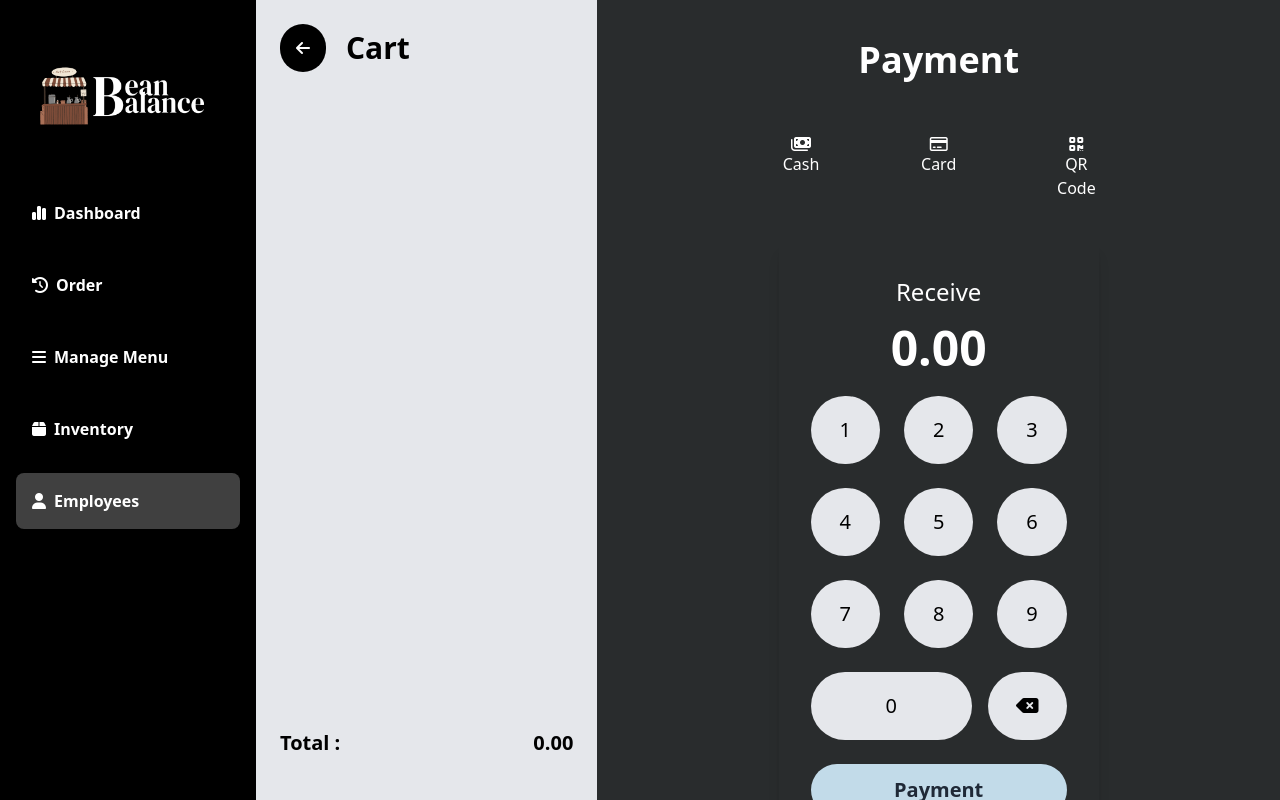
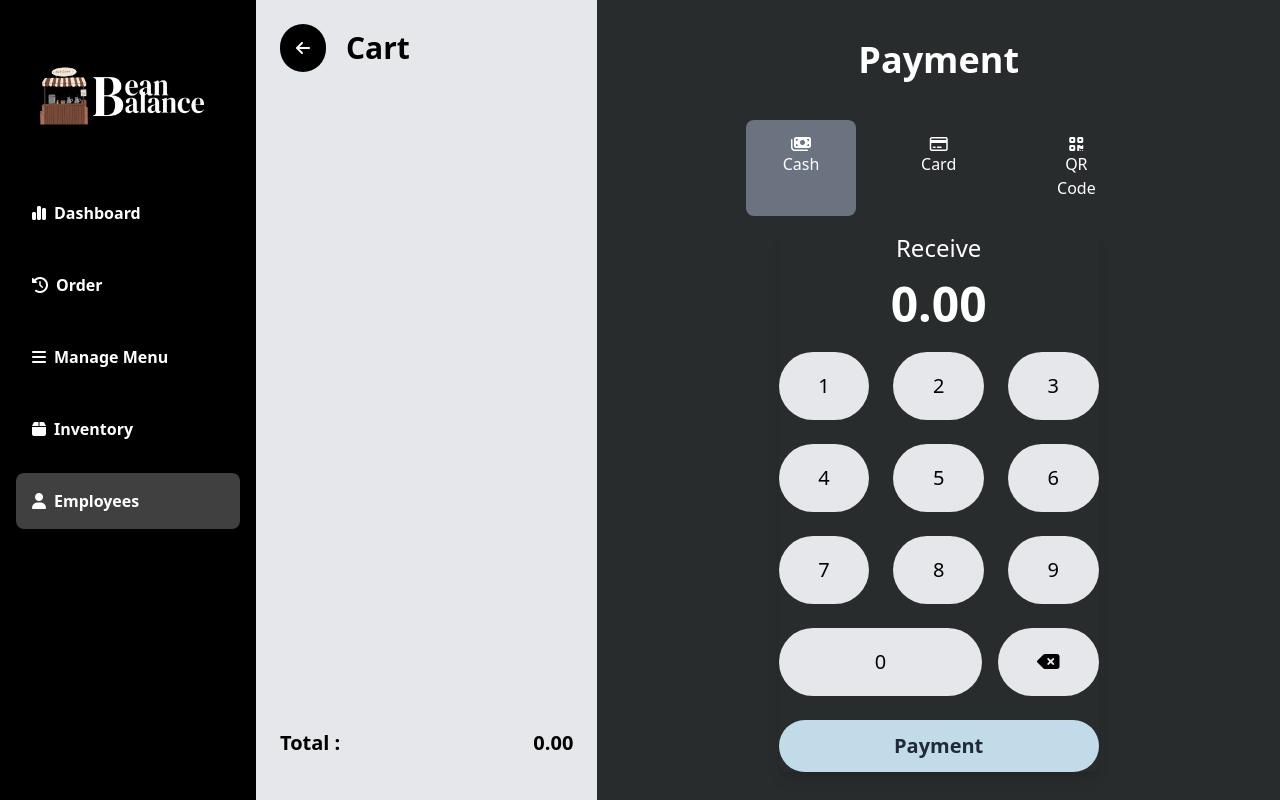
Before and after one commit to jeena5555/project-server-side, a Django app: template beanbalance/menu/templates/payment.html in a window 1280 px wide. Run offline with Django 5.2, Linux system fonts and the light colour scheme; the template is opened without the code that fills it, so the values that code supplies are empty; some libraries are stand-ins or nearby versions.

Commit message:
done:order-menu-payment

```diff
--- a/beanbalance/menu/templates/payment.html
+++ b/beanbalance/menu/templates/payment.html
@@ -30,25 +30,25 @@
 
             <div class="payment-method m-2">
                 <div class="payment-method m-2">
-                    <div class="flex space-x-7 mb-5">
-                        <button onclick="setPaymentMethod('Cash')" class="border border-gray-300 px-8 py-4 rounded-lg flex flex-col items-center transition-transform transform hover:bg-gray-700 active:bg-gray-600 focus:outline-none focus:ring-2 focus:ring-gray-300 focus:ring-opacity-50 focus:bg-gray-500">
+                    <div class="flex space-x-7">
+                        <button onclick="setPaymentMethod('Cash')" id="cashButton" class="payment-method-button border border-gray-300 px-8 py-4 rounded-lg flex flex-col items-center transition-transform transform hover:bg-gray-700 active:bg-gray-600 focus:outline-none focus:ring-2 focus:ring-gray-300 focus:ring-opacity-50">
                             <i class="fa-solid fa-money-bills"></i>
                             <span>Cash</span>
                         </button>
-                        <button onclick="setPaymentMethod('Card')" class="border border-gray-300 px-8 py-4 rounded-lg flex flex-col items-center transition-transform transform hover:bg-gray-700 active:bg-gray-600 focus:outline-none focus:ring-2 focus:ring-gray-300 focus:ring-opacity-50 focus:bg-gray-500">
+                        <button onclick="setPaymentMethod('Card')" id="cardButton" class="payment-method-button border border-gray-300 px-8 py-4 rounded-lg flex flex-col items-center transition-transform transform hover:bg-gray-700 active:bg-gray-600 focus:outline-none focus:ring-2 focus:ring-gray-300 focus:ring-opacity-50">
                             <i class="fa-regular fa-credit-card"></i>
                             <span>Card</span>
                         </button>
-                        <button onclick="setPaymentMethod('QR Code')" class="border border-gray-300 px-8 py-4 rounded-lg flex flex-col items-center transition-transform transform hover:bg-gray-700 active:bg-gray-600 focus:outline-none focus:ring-2 focus:ring-gray-300 focus:ring-opacity-50 focus:bg-gray-500">
+                        <button onclick="setPaymentMethod('QR Code')" id="qrCodeButton" class="payment-method-button border border-gray-300 px-8 py-4 rounded-lg flex flex-col items-center transition-transform transform hover:bg-gray-700 active:bg-gray-600 focus:outline-none focus:ring-2 focus:ring-gray-300 focus:ring-opacity-50">
                             <i class="fa-solid fa-qrcode"></i>
                             <span>QR Code</span>
                         </button>
                     </div>
-                    <input type="hidden" id="selectedPaymentMethod" value="Cash">
                 </div>
             </div>
 
-            <div id="selectedPaymentDisplay" class="border-white p-8 mb-5 rounded-lg shadow-lg w-80 h-100 text-center">
+            <div id="selectedPaymentDisplay" class="border-white rounded-lg shadow-lg w-80 h-100 text-center">
+                <div id="cashPayment">
                     <h2 class="text-white text-2xl mb-4">Receive</h2>
                     <div id="receive" class="text-white text-5xl font-bold mb-6">0.00</div>
                     <div class="grid grid-cols-3 gap-6">
@@ -62,26 +62,41 @@
                             </button>
                         </div>
                     </div>
+                </div>
+
+                <div id="cardPayment" class="hidden">
+                    <h2 class="text-white text-2xl mb-4">Please swipe your card</h2>
+                    <i class="fa-regular fa-credit-card text-6xl mt-4"></i>
+                </div>
+
+                <div id="qrCodePayment" class="hidden">
+                    <h2 class="text-white text-2xl mb-4">Scan QR Code to pay</h2>
+                    <i class="fa-solid fa-qrcode text-6xl mt-4"></i>
+                </div>
                 <button id="paymentButton" class="mt-6 bg-[#C2DBE9] text-gray-800 text-xl font-bold p-3 rounded-full w-full" onclick="showBillSummary()">Payment</button>
 
                 <!-- Bill Summary Popup -->
                 <div id="billSummaryPopup" class="fixed inset-0 bg-black bg-opacity-50 hidden items-center justify-center">
                     <div class="bg-white text-black p-8 rounded-lg shadow-lg w-80">
                         <h2 class="text-2xl font-bold mb-4">Bill Summary</h2>
-                        <div class="div-receive flex justify-between">
+                        <div id="div-receive" class="flex justify-between">
                             <p class="text-xl font-bold mb-4">Receive: </p>
                             <p id="receive_cash" class="text-xl font-bold mb-4"></p>
                         </div>
-                        <div class="div-summaryReceive flex justify-between">
+                        <div id="div-summaryReceive" class="flex justify-between">
                             <p class="text-xl font-bold mb-4">Total: </p>
                             <p id="summaryReceive" class="text-xl font-bold mb-4"></p>
                         </div>
-                        <div class="div-change text-[#FF1717] flex justify-between">
+                        <div id="div-change" class="text-[#FF1717] flex justify-between">
                             <p class="text-xl font-bold mb-4">Change: </p>
                             <p id="change" class="text-xl font-bold mb-4"></p>
                         </div>
+                        <div id="div-message" class="text-gray-600 flex justify-center">
+                            <p id="message" class="text-xl font-bold mb-4"></p>
+                        </div>
+                        <div class="flex justify-between gap-7">
                             <button onclick="confirmOrder('{{ csrf_token }}')" class="bg-[#C2DBE9] text-gray-800 text-2xl font-bold p-2 rounded-full w-full">Confirm</button>
-                    </div>
+                            <button onclick="closeBillSummary('{{ csrf_token }}')" class="border-2 text-gray-400 text-2xl font-bold p-2 rounded-full w-full">Cancel</button>
                 </div>
             </div>
         </div>
```
Also changed, not shown: beanbalance/menu/static/js/payment.js (+110 -32 lines). Lines whose indentation alone changed are shown as unchanged.
